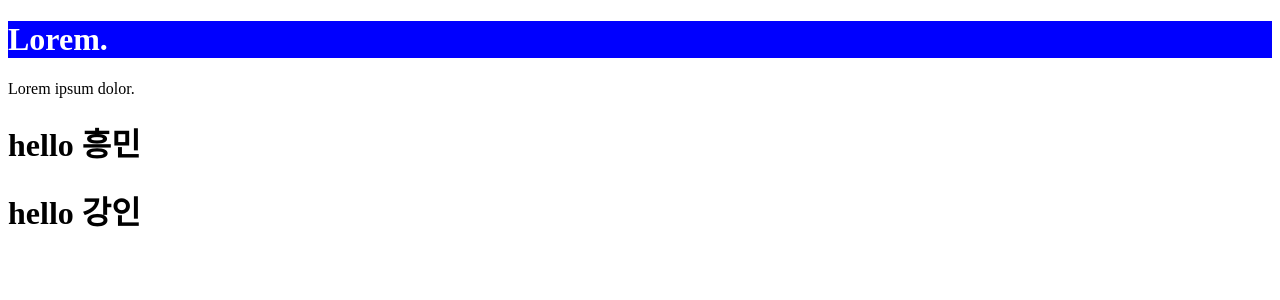
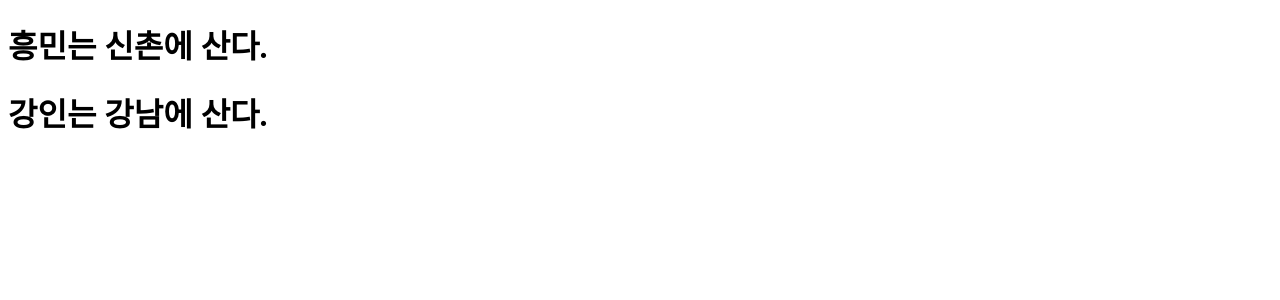
Before and after one commit to namic123/React-basics, a React (Create React App) app: page / in a window 1280 px wide. Shown: the top 300 px of the page. Built offline with nearby package versions, Linux system fonts and the light colour scheme.

Commit message:
props destructuring assignment 구조분해 할당

```diff
--- a/src/App.js
+++ b/src/App.js
@@ -1,29 +1,27 @@
 function App() {
   return (
     <>
-      <h1
-        className="note"
-        style={{ backgroundColor: "blue", color: "white" }}
-        title="제목 요소"
-      >
-        Lorem.
-      </h1>
-      <p title="문단 요소">Lorem ipsum dolor.</p>
-      <MyComp title="내 컴포넌트" name={"흥민"} />
-      <MyComp title="I am 컴포넌트" name={"강인"} />
+      <MyComp value={"흥민"} address="신촌" />
+      <MyComp value={"강인"} address="강남" />
     </>
   );
 }
-// 함수 인자로
-// 사용한 곳에서 넘긴 property들이 객체형태로 담김
-// 예) title="내 컴포넌트" name={"흥민"} => {title: "내 컴포넌트", name:"흥민"}
 
 function MyComp(props) {
-  console.log("MyComp가 받은 property는 ?", props.title, "name은", props.name);
+  // 구조분해 할당
+  // function MyComp({value, address}) 이렇게 작성도 가능
+  // 구조 분해 할당 방식이 더 많이 ㅏ용됨
+  let { value, address } = props;
+  // value = props.value
+  // address = props.value
   return (
-    <div>
-      <h1 title={props.title}>hello {props.name}</h1>
-    </div>
+    <>
+      <div>
+        <h1>
+          {value}는 {address}에 산다.
+        </h1>
+      </div>
+    </>
   );
 }
 export default App;
```
